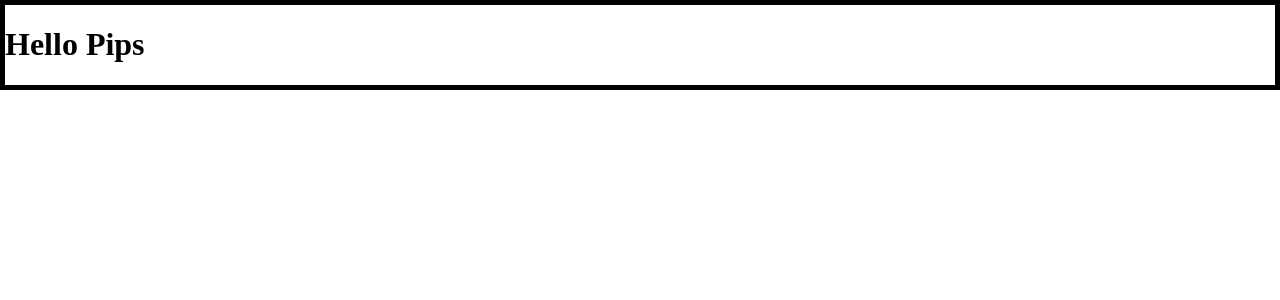
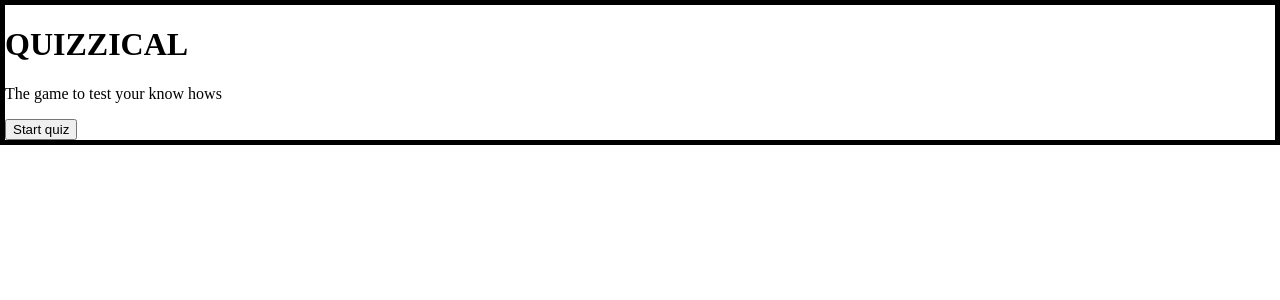
Before and after one commit to amanst1/quizzical, a React (Create React App) app in the folder quizzical/: page / in a window 1280 px wide. Shown: the top 300 px of the page. Built offline with nearby package versions, Linux system fonts and the light colour scheme.

Commit message:
added Welcome.js , worked on component lay out

```diff
--- a/quizzical/src/App.js
+++ b/quizzical/src/App.js
@@ -1,9 +1,10 @@
+import Welcome from './components/Welcome';
 import './styles.css';
 
 export default function App() {
   return (
       <div className='container'>
-        <h1> Hello Pips </h1>
+        <Welcome/>
       </div>
   );
 }
--- /dev/null
+++ b/quizzical/src/components/Welcome.js
@@ -0,0 +1,13 @@
+import React from "react"
+
+export default function Welcome () {
+    return (
+        <div>
+            <h1>QUIZZICAL</h1>
+            <p>The game to test your know hows</p>
+
+            <button> Start quiz</button>
+        </div>
+    )
+
+}
```
